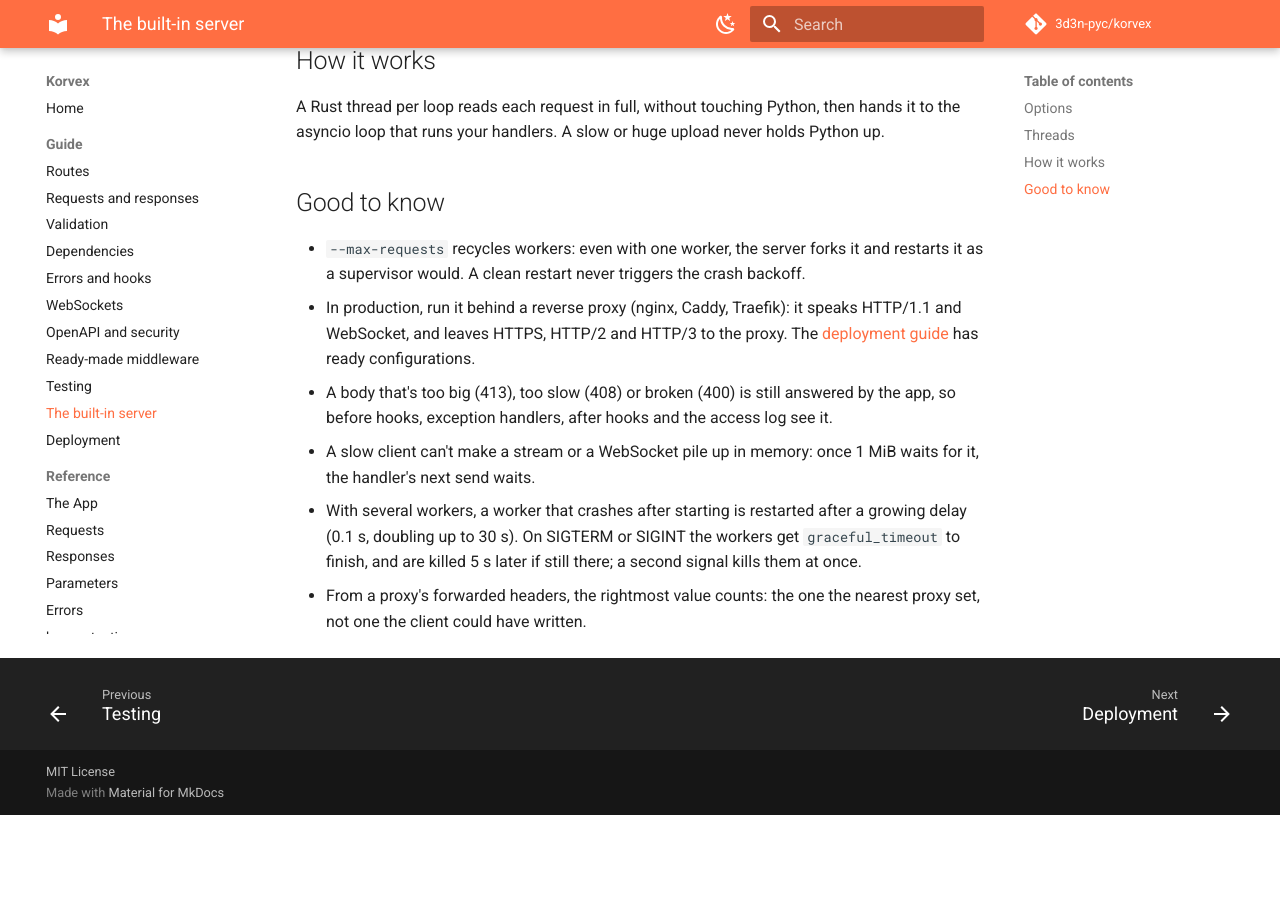
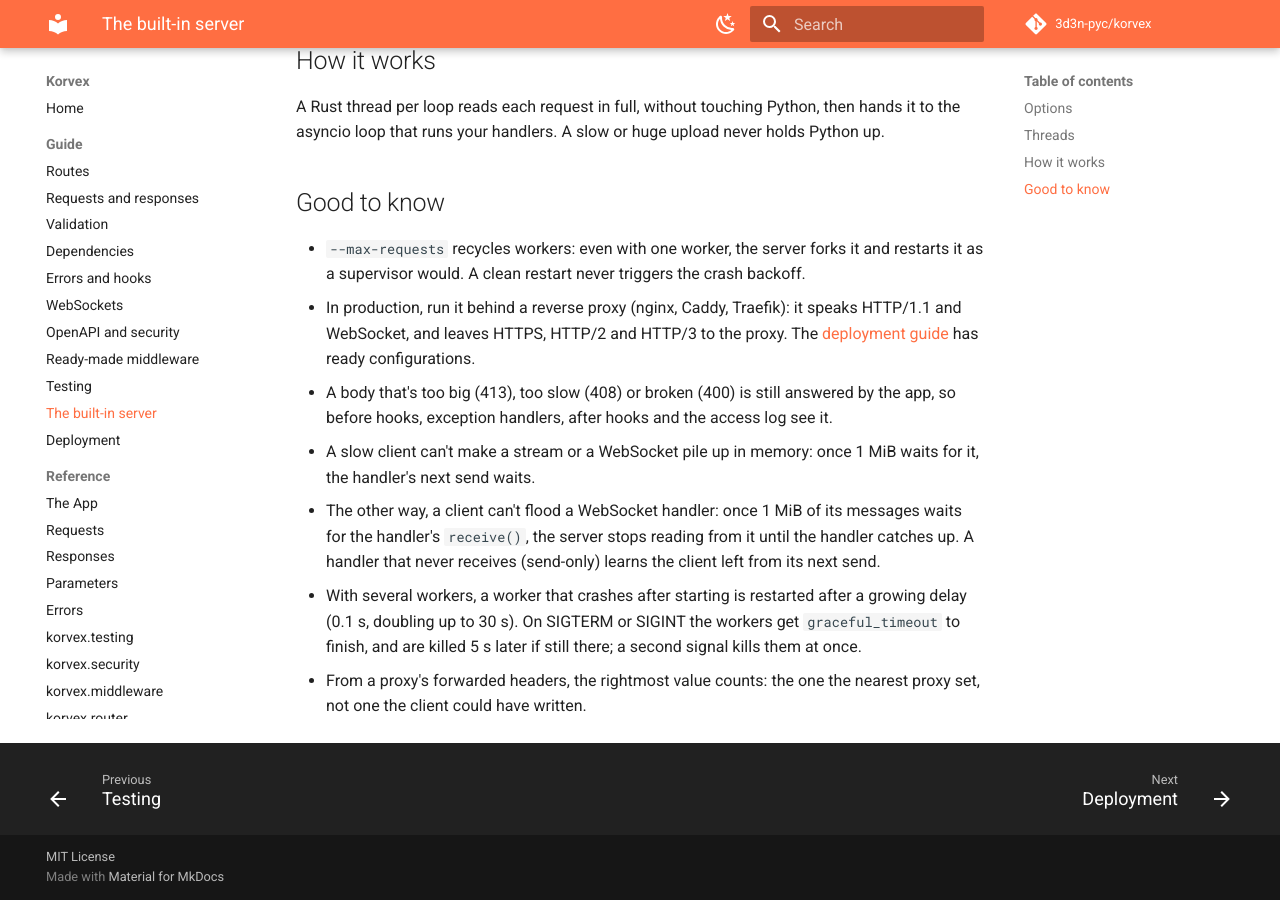
Before and after one commit to 3d3n-pyc/korvex, an MkDocs documentation site: the page built from docs/server.md, in a window 1280 px wide and 900 px high, scrolled down 1787 px. Built offline with MkDocs 1.6.1 and Material for MkDocs 9.7.7, drawn with Linux system fonts in a browser that asks for light colours; comment, search, counter and statistics services are not loaded; before the commit the page ends 2602 px from its top, so only the background shows below that.

Commit message:
docs: the incoming WebSocket backpressure in the server guide
Co-Authored-By: Claude Opus 5.5 <noreply@anthropic.com>

```diff
--- a/docs/server.md
+++ b/docs/server.md
@@ -69,6 +69,10 @@ or huge upload never holds Python up.
   and the access log see it.
 - A slow client can't make a stream or a WebSocket pile up in memory: once
   1 MiB waits for it, the handler's next send waits.
+- The other way, a client can't flood a WebSocket handler: once 1 MiB
+  of its messages waits for the handler's `receive()`, the server stops
+  reading from it until the handler catches up. A handler that never
+  receives (send-only) learns the client left from its next send.
 - With several workers, a worker that crashes after starting is restarted
   after a growing delay (0.1 s, doubling up to 30 s). On SIGTERM or SIGINT
   the workers get `graceful_timeout` to finish, and are killed 5 s later if
```
